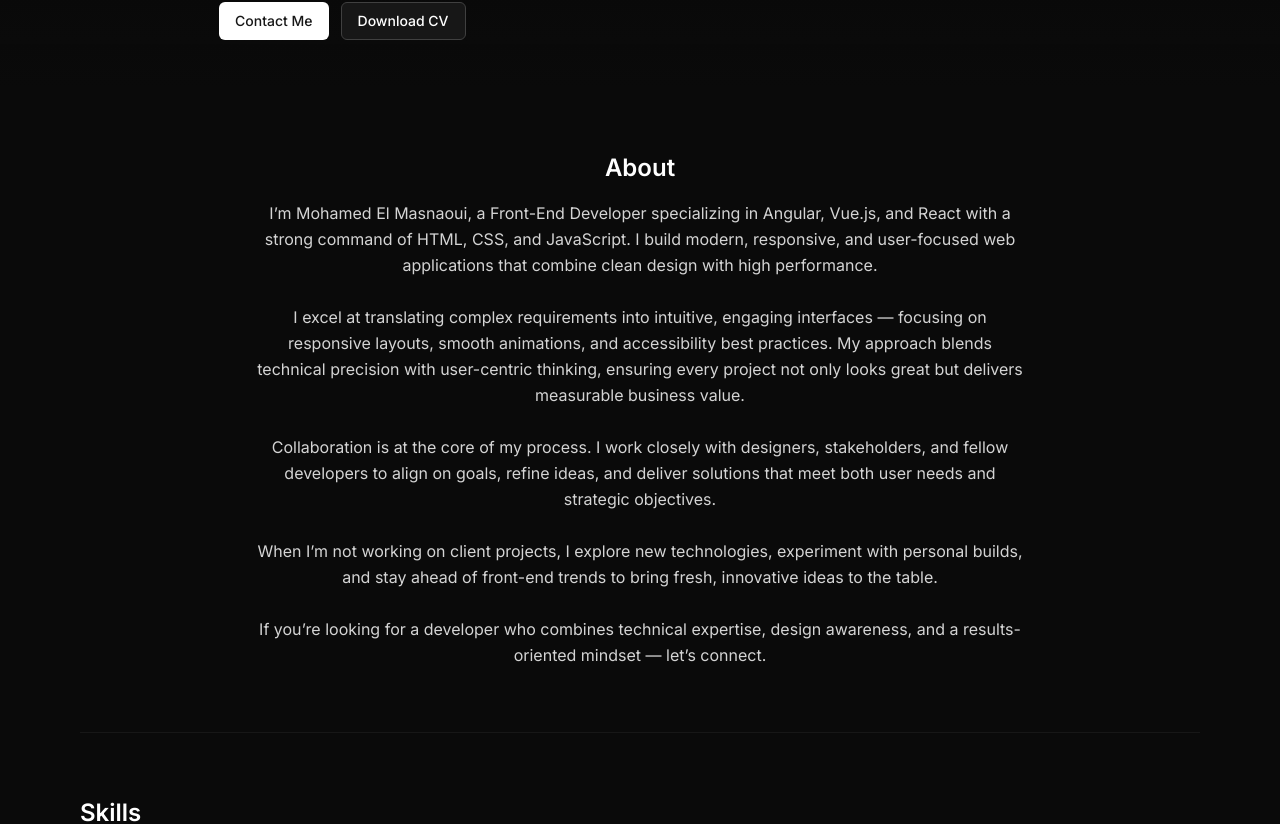
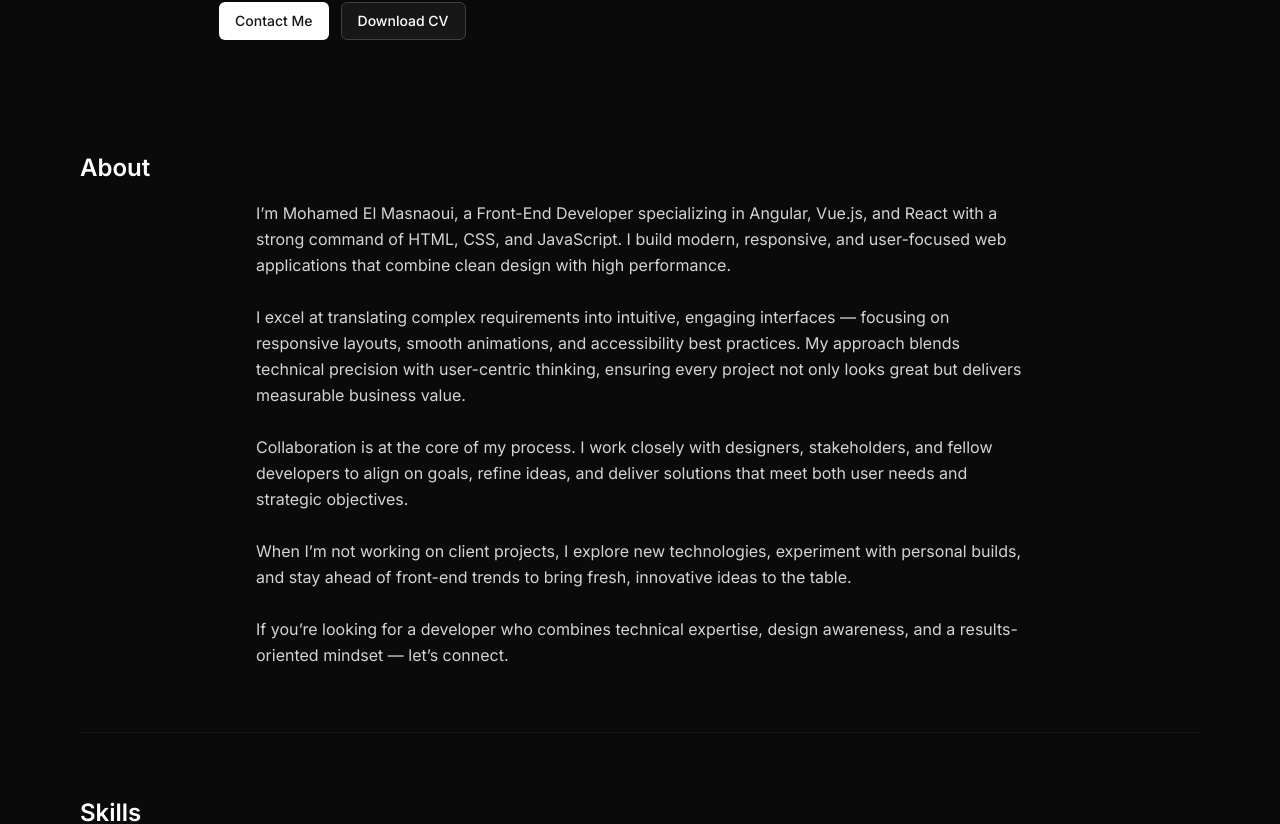
Before and after one commit to nalin-pixel/frontend-repo_vdpqvpjp_4v049e, a React (Vite) app: page / in a window 1280 px wide. Shown: the part 606-1430 px from the top of the page. Built offline with nearby package versions, Linux system fonts and the light colour scheme; a web font is replaced by a local one.

Commit message:
Update project prj_vdpqvpjp - 2025-11-05T21:18:29.443Z

```diff
--- a/src/components/Sections.jsx
+++ b/src/components/Sections.jsx
@@ -10,8 +10,8 @@ export default function Sections({ t }) {
     <div className="mx-auto max-w-6xl px-4">
       {/* About */}
       <section id="about" className="py-12 sm:py-16 border-b border-neutral-900">
-        <h2 className="text-xl sm:text-2xl font-semibold text-white text-center">{t('about.title')}</h2>
-        <div className="mt-4 max-w-3xl mx-auto text-neutral-300 leading-relaxed whitespace-pre-line text-center">
+        <h2 className="text-xl sm:text-2xl font-semibold text-white">{t('about.title')}</h2>
+        <div className="mt-4 max-w-3xl mx-auto text-neutral-300 leading-relaxed whitespace-pre-line">
           {aboutText}
         </div>
       </section>
@@ -103,8 +103,8 @@ export default function Sections({ t }) {
 
       {/* Client Work & NDA */}
       <section id="work" className="py-12 sm:py-16">
-        <h2 className="text-xl sm:text-2xl font-semibold text-white text-center">{t('work.title')}</h2>
-        <p className="mt-4 max-w-3xl mx-auto text-neutral-300 leading-relaxed text-center">{t('work.body')}</p>
+        <h2 className="text-xl sm:text-2xl font-semibold text-white">{t('work.title')}</h2>
+        <p className="mt-4 max-w-3xl mx-auto text-neutral-300 leading-relaxed">{t('work.body')}</p>
         <div className="mt-6 grid grid-cols-1 sm:grid-cols-3 gap-4">
           {workSections.map((ws, idx) => (
             <div key={idx} className="rounded-lg border border-neutral-900 bg-neutral-950/60 p-4">
```
Also changed, not shown: 1 other file (tests, documents, lock files or other folders).
